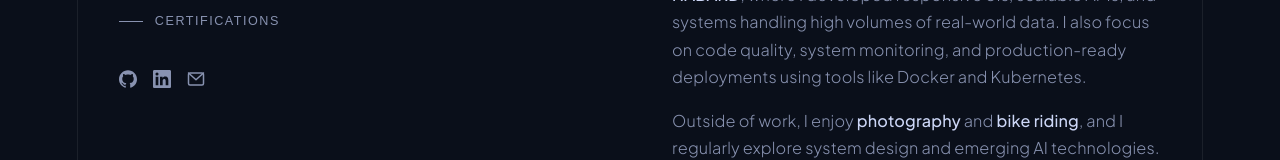
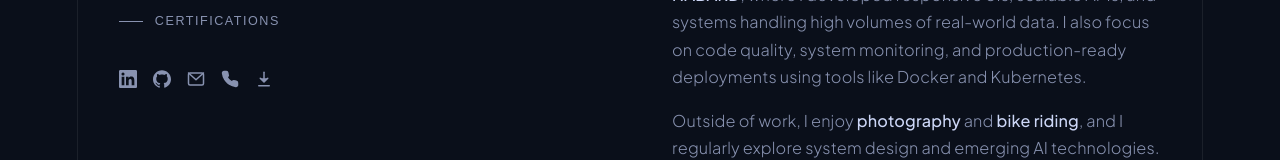
Before and after one commit to cbiswas32/portfolio, a React (Vite) app: page / in a window 1280 px wide. Shown: the part 554-714 px from the top of the page. Built offline with nearby package versions, Linux system fonts and the light colour scheme.

Commit message:
Changes in Footer and Social Links

```diff
--- a/src/components/Icons.jsx
+++ b/src/components/Icons.jsx
@@ -59,10 +59,62 @@ export const IconFolder = () => (
   </svg>
 );
 
+export const IconDownload = () => (
+  <svg
+    viewBox="0 0 24 24"
+    fill="none"
+    stroke="currentColor"
+    strokeWidth="2"
+    strokeLinecap="round"
+    strokeLinejoin="round"
+    style={{ width: 18, height: 18 }}
+  >
+    <path d="M12 3v12" />
+    <polyline points="7 11 12 16 17 11" />
+    <path d="M5 21h14" />
+  </svg>
+);
+export const IconPhone = () => (
+  <svg
+    viewBox="0 0 24 24"
+    fill="none"
+    stroke="currentColor"
+    strokeWidth="2"
+    strokeLinecap="round"
+    strokeLinejoin="round"
+    style={{ width: 18, height: 18 }}
+  >
+    <path d="M22 16.92v3a2 2 0 01-2.18 2 19.79 19.79 0 01-8.63-3.07 19.5 19.5 0 01-6-6A19.79 19.79 0 012.08 4.18 2 2 0 014.06 2h3a2 2 0 012 1.72c.12.89.32 1.76.59 2.6a2 2 0 01-.45 2.11L8.09 9.91a16 16 0 006 6l1.48-1.11a2 2 0 012.11-.45c.84.27 1.71.47 2.6.59A2 2 0 0122 16.92z" />
+  </svg>
+);
+
+export const IconInstagram = () => (
+  <svg
+    viewBox="0 0 24 24"
+    fill="none"
+    stroke="currentColor"
+    strokeWidth="2"
+    strokeLinecap="round"
+    strokeLinejoin="round"
+    style={{ width: 18, height: 18 }}
+  >
+    {/* Outer box */}
+    <rect x="3" y="3" width="18" height="18" rx="5" />
+
+    {/* Circle (lens) */}
+    <circle cx="12" cy="12" r="4" />
+
+    {/* Small dot */}
+    <circle cx="17" cy="7" r="1.5" fill="currentColor" stroke="none" />
+  </svg>
+);
 // Maps a social link type string (from data/index.js) to its icon component.
 // Centralising this here means the Sidebar doesn't need to know about icon internals.
 export const SOCIAL_ICON_MAP = {
   github: IconGithub,
   linkedin: IconLinkedin,
   mail: IconMail,
+  phone: IconPhone,
+  resume: IconDownload,
+  instagram: IconInstagram,
 };
--- a/src/components/Sections.jsx
+++ b/src/components/Sections.jsx
@@ -262,20 +262,26 @@ export function CertificationsSection() {
 export function Footer() {
   return (
     <footer className="footer reveal">
-      <p>
+      <p>Thank you for visiting.</p>
+
+      <p style={{ marginTop: 4 }}>
         Designed &amp; built by{" "}
         <strong style={{ color: "var(--accent)" }}>Chinmoy Biswas</strong>.
       </p>
+
       <p style={{ marginTop: 4 }}>
-        Inspired by{" "}
-        <a href="https://brittanychiang.com" target="_blank" rel="noreferrer">
-          Brittany Chiang
+        <a href="mailto:yourchinmoy@gmail.com">yourchinmoy@gmail.com</a>
+        &nbsp;&middot;&nbsp;
+        <a href="https://chinmoy.online" target="_blank" rel="noreferrer">
+          chinmoy.online
         </a>
         &nbsp;&middot;&nbsp;
-        <a href="mailto:yourchinmoy@gmail.com">yourchinmoy@gmail.com</a>
-        &nbsp;&middot;&nbsp;
-        <a href="https://chinmoy.net.in" target="_blank" rel="noreferrer">
-          chinmoy.online
+        <a
+          href="https://cbiswas32.github.io/chinmoy.github.io/"
+          target="_blank"
+          rel="noreferrer"
+        >
+          Portfolio Archive
         </a>
       </p>
     </footer>
--- a/src/data/index.js
+++ b/src/data/index.js
@@ -5,11 +5,32 @@
 export const NAV_ITEMS = ["about", "experience", "projects", "certifications"];
 
 export const SKILLS = [
-  "React.js", "TypeScript", "Node.js", "Express.js", "Next.js",
-  "Apache Spark", "Apache Airflow", "Apache Iceberg", "Snowflake", "StarRocks",
-  "React Flow", "MongoDB", "PostgreSQL", "MySQL", "Docker", "Kubernetes",
-  "OpenAI / LLaMA", "Socket.io", "Zustand", "TanStack Query", "Zod", "REST APIs",
-  "Microservices", "ETL Pipelines", "SonarQube", "IBM Watson",
+  "React.js",
+  "TypeScript",
+  "Node.js",
+  "Express.js",
+  "Next.js",
+  "Apache Spark",
+  "Apache Airflow",
+  "Apache Iceberg",
+  "Snowflake",
+  "StarRocks",
+  "React Flow",
+  "MongoDB",
+  "PostgreSQL",
+  "MySQL",
+  "Docker",
+  "Kubernetes",
+  "OpenAI / LLaMA",
+  "Socket.io",
+  "Zustand",
+  "TanStack Query",
+  "Zod",
+  "REST APIs",
+  "Microservices",
+  "ETL Pipelines",
+  "SonarQube",
+  "IBM Watson",
 ];
 
 export const EXPERIENCE = [
@@ -18,14 +39,34 @@ export const EXPERIENCE = [
     role: "Software Engineer",
     company: "Bandhan-Konnagar",
     desc: "Building an AI-powered ETL platform with React Flow-based visual orchestration. Working extensively on large-scale data pipelines with Apache Spark, Airflow, Iceberg, and StarRocks. Contributing to the THP Application (NABARD, Govt. of India) — high-performance React UIs, Node.js microservices, dynamic validation-driven forms, admin dashboards, and an auditing/monitoring module from scratch. Containerised with Docker & Kubernetes.",
-    tags: ["React.js", "TypeScript", "Node.js", "Apache Spark", "Apache Airflow", "Apache Iceberg", "StarRocks", "Docker", "Kubernetes", "SonarQube"],
+    tags: [
+      "React.js",
+      "TypeScript",
+      "Node.js",
+      "Apache Spark",
+      "Apache Airflow",
+      "Apache Iceberg",
+      "StarRocks",
+      "Docker",
+      "Kubernetes",
+      "SonarQube",
+    ],
   },
   {
     period: "Jul 2022 - Apr 2024",
     role: "Associate Technical Consultant",
     company: "Streebo",
     desc: "Shipped enterprise-grade full-stack apps using React.js and Node.js across IBM WebSphere Portal, Streebo DXA, and IBM WCM. Built real-time AI chatbots (IBM Watson), live chat with Socket.io, cross-platform mobile apps (Ionic Angular), and integrated Google Maps, OAuth, and payment gateways. Managed schema migrations on MySQL and IBM Db2 with zero-downtime deployments.",
-    tags: ["React.js", "Node.js", "IBM Watson", "Socket.io", "Ionic Angular", "MySQL", "IBM Db2", "OAuth"],
+    tags: [
+      "React.js",
+      "Node.js",
+      "IBM Watson",
+      "Socket.io",
+      "Ionic Angular",
+      "MySQL",
+      "IBM Db2",
+      "OAuth",
+    ],
   },
   {
     period: "May - Jun 2022",
@@ -46,7 +87,13 @@ export const PROJECTS = [
   {
     title: "AI-Powered No-Code ETL Platform",
     desc: "Visual drag-and-drop ETL orchestration tool built with React Flow. Supports Apache Spark execution, real-time pipeline monitoring via WebSockets, and scalable data transformation workflows.",
-    tags: ["React Flow", "TypeScript", "Apache Spark", "WebSocket", "TanStack Query"],
+    tags: [
+      "React Flow",
+      "TypeScript",
+      "Apache Spark",
+      "WebSocket",
+      "TanStack Query",
+    ],
     link: "https://ncetl-frontend.onrender.com/",
   },
   {
@@ -96,22 +143,32 @@ export const CERTIFICATIONS = [
     credentialId: "YTPG8KXKG2QH",
     link: "https://www.coursera.org/account/accomplishments/certificate/YTPG8KXKG2QH",
   },
-];;
+];
 
 export const SOCIAL_LINKS = [
-  {
-    label: "GitHub",
-    href: "https://github.com",
-    type: "github",
-  },
   {
     label: "LinkedIn",
     href: "https://www.linkedin.com/in/chinmoybiswas-81ab81212",
     type: "linkedin",
   },
   {
+    label: "GitHub",
+    href: "https://github.com/cbiswas32",
+    type: "github",
+  },
+  {
     label: "Email",
     href: "mailto:yourchinmoy@gmail.com",
     type: "mail",
   },
+  {
+    label: "Phone",
+    href: "tel:+919064037784",
+    type: "phone",
+  },
+  {
+    label: "Resume",
+    href: "https://www.linkedin.com/in/chinmoybiswas-81ab81212",
+    type: "resume",
+  },
 ];
--- a/src/styles/global.js
+++ b/src/styles/global.js
@@ -371,7 +371,7 @@ export const GLOBAL_CSS = `
 }
 
 .cert-icon.degree {
-  color: #00c8ff;
+  color: #00ff95;
 }
 
 .cert-icon.cert {
@@ -429,6 +429,7 @@ export const GLOBAL_CSS = `
   }
 
   .footer a { color: var(--accent); }
+  .footer a:hover { text-decoration: underline }
 
   /* ---- Cursor glow ---- */
   .cursor-glow {
```
